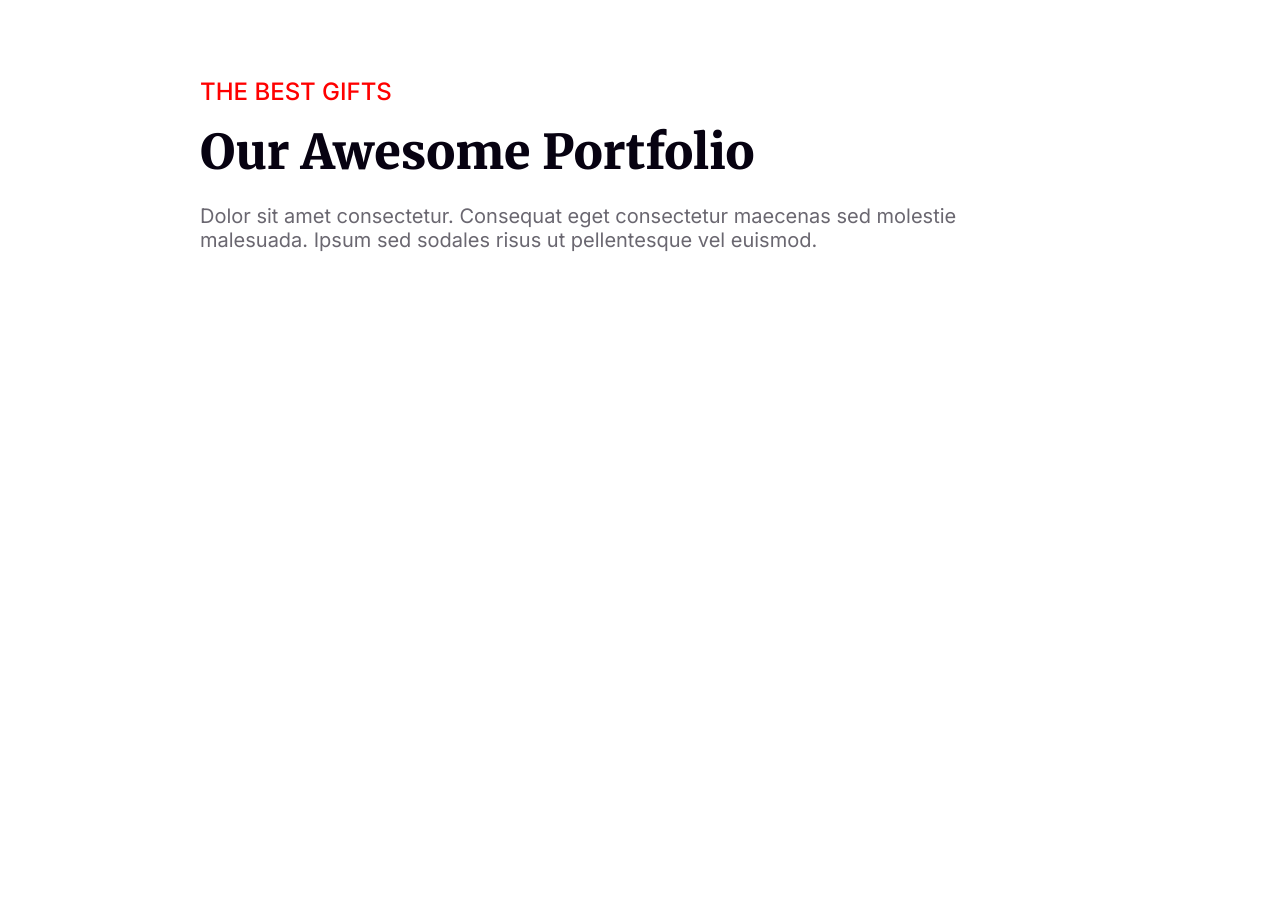
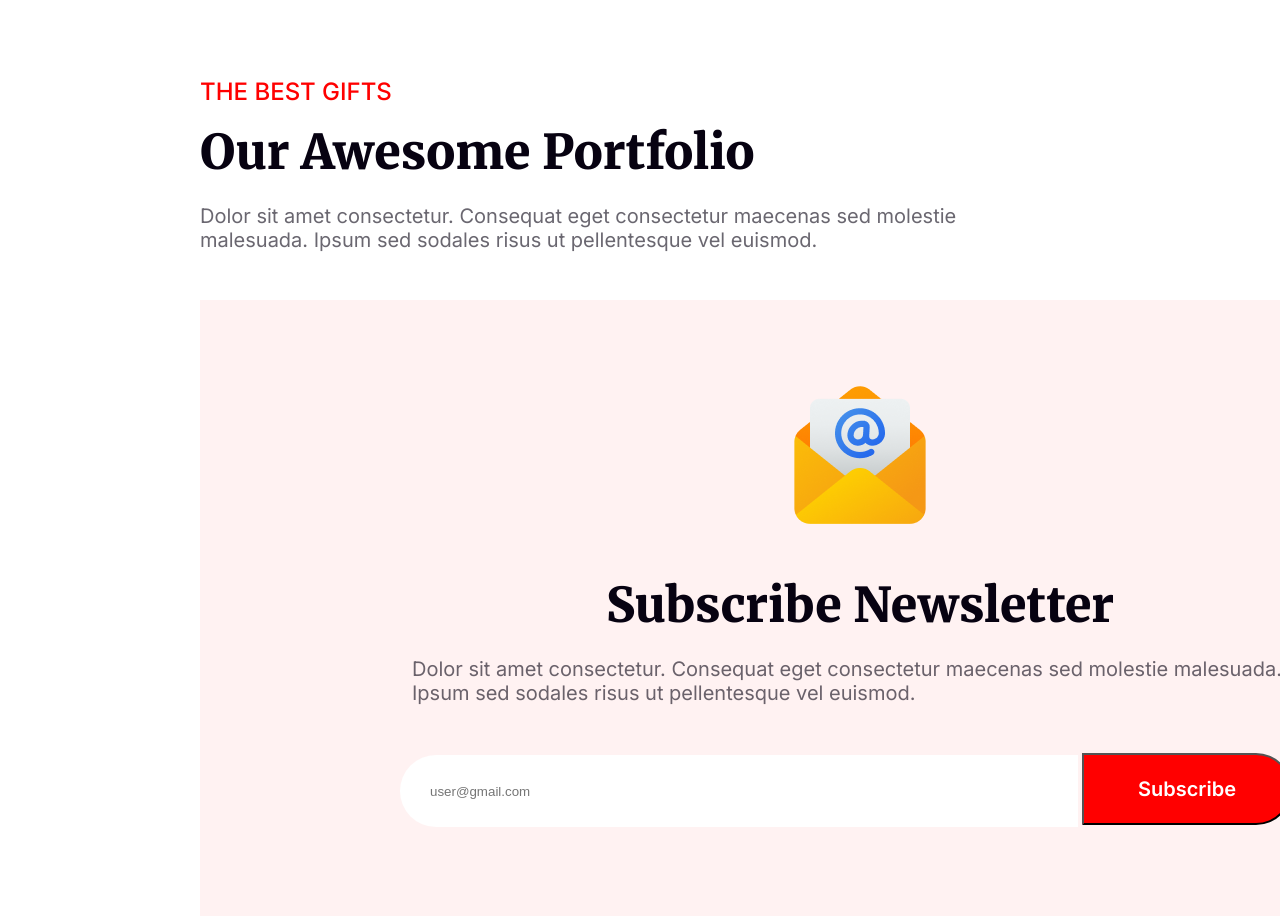
Before and after one commit to Ragib-jahan/Assignment-01, a plain HTML site: page index.html in a window 1280 px wide. Shown: the part 4672-5588 px from the top of the page. Before the commit the page ends 4972 px from the top, so only its background shows below. Drawn offline with Linux system fonts and the light colour scheme.

Commit message:
addd the subscriber section

```diff
--- a/Style/Assignment-01.css
+++ b/Style/Assignment-01.css
@@ -338,3 +338,64 @@
     width: 800px;
 
 }
+
+/* subscribe-section */
+.subscribe-section {
+    background-color: rgba(255, 0, 0, 0.05);
+    width: 1320px;
+    height: 616px;
+    margin-left: 200px;
+
+}
+
+.subscribe-section>img {
+    padding: 80px 585px 40px 585px;
+}
+
+.subscribe-section>h1 {
+    color: #070211;
+    text-align: center;
+    font-family: 'Merriweather', serif;
+    font-size: 48px;
+    font-weight: 900;
+    padding: auto 404px 22px 404px;
+
+}
+
+.subscribe-section>p {
+    color: rgba(7, 2, 17, 0.60);
+    font-family: 'Inter', sans-serif;
+    font-family: Inter;
+    font-size: 20px;
+    font-weight: 400;
+    width: 896px;
+    padding: 22px 212px 48px 212px;
+
+}
+
+.subscribe-section-input>input {
+    width: 648px;
+    height: 72px;
+    border-radius: 50px 0px 0px 50px;
+    background-color: white;
+    color: rgba(7, 2, 17, 0.30);
+    border: 0px solid;
+    padding-left: 30px;
+    color: rgba(7, 2, 17, 0.30);
+    margin-left: 200px;
+
+
+}
+
+.subscribe-section-button {
+    width: 210px;
+    height: 72px;
+    border-radius: 0px 50px 50px 0px;
+    background-color: #F00;
+    color: #FFF;
+    color: #FFF;
+    font-family: 'Inter', sans-serif;
+    font-size: 20px;
+    font-weight: 600;
+
+}
--- a/index.html
+++ b/index.html
@@ -120,6 +120,19 @@
                 </p>
             </div>
 
+            <div class="subscribe-section">
+                <img src="icons/Group 61.png" alt="images">
+                <h1>Subscribe Newsletter</h1>
+                <p>
+                    Dolor sit amet consectetur. Consequat eget consectetur maecenas sed molestie malesuada. Ipsum sed sodales risus ut pellentesque vel euismod.
+                </p>
+                <form class="subscribe-section-input">
+                <input type="email" placeholder="user@gmail.com">
+                <button class="subscribe-section-button">Subscribe</button>
+                </form>
+
+            </div>
+
 
         </section>
 
```
